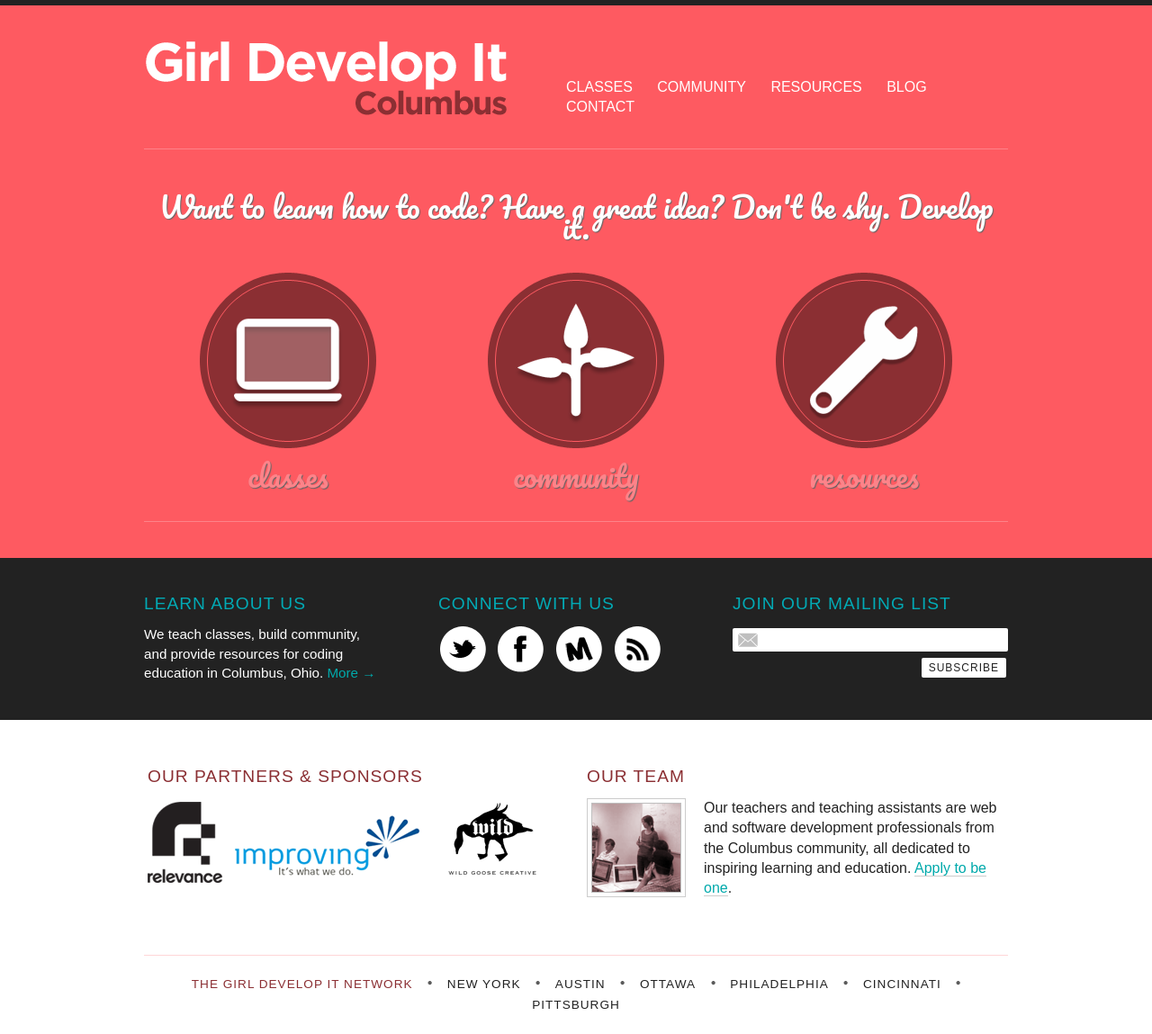
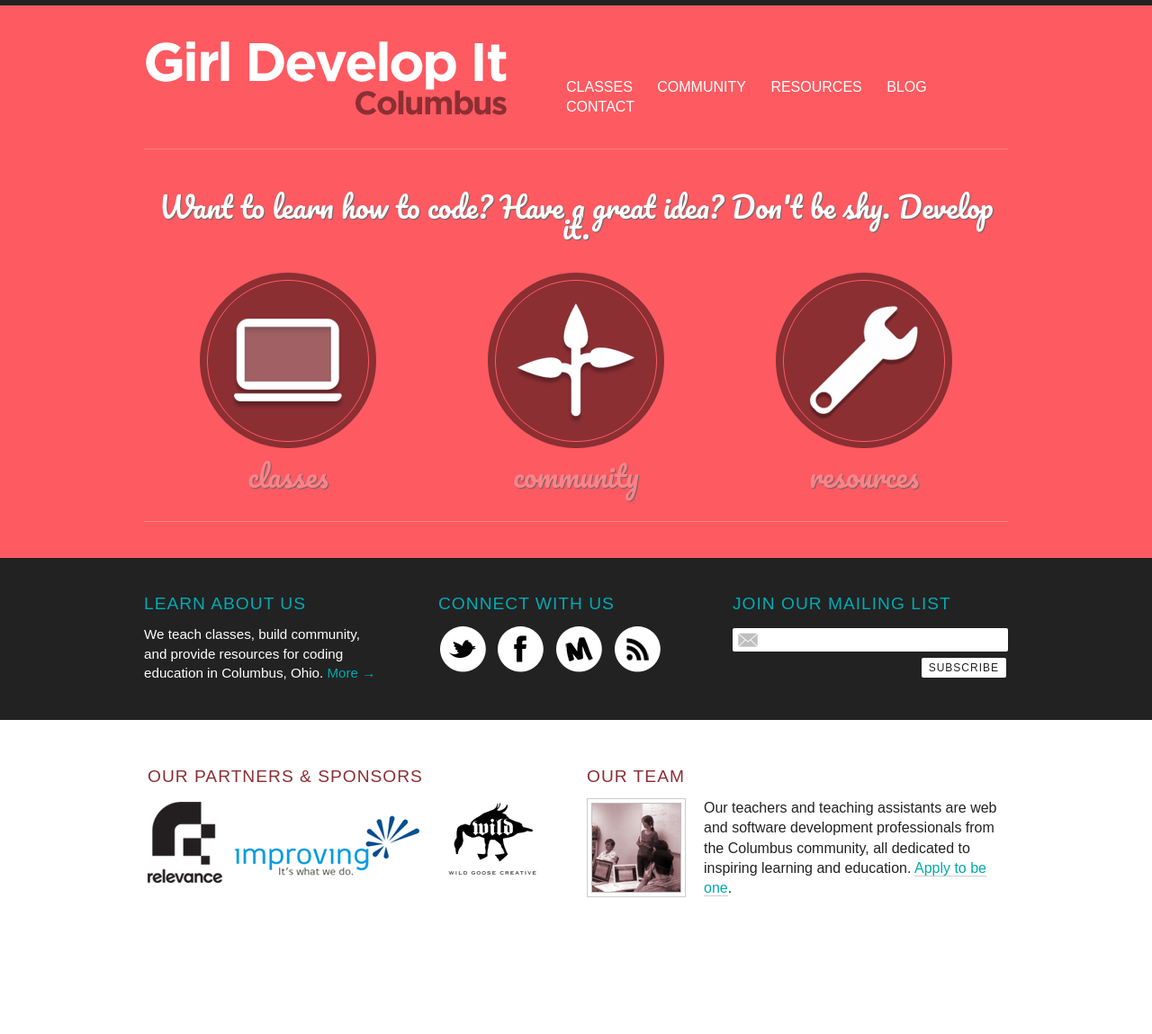
Before and after one commit to gdicbus/gdicbus.github.io, a Jekyll site: the page built from index.html, in a window 1280 px wide. Shown: the whole page at 90% size. Built offline with Jekyll 4.4.1, drawn with Linux system fonts in a browser that asks for light colours; nearby versions of some CDN libraries; library files that are not in the unit come from our copies; after the commit the page ends 1031 px from its top, so only the background shows below that.

Commit message:
Strip out footer for now - outdated list of GDI chapters

```diff
--- a/_includes/footer.html
+++ b/_includes/footer.html
@@ -1,22 +1,3 @@
-    <div class="footer">
-
-      <ul>
-        <li>The Girl Develop It Network</li>
-        <li> <img src="../images/bullet.png" height="8" width="5" /> </li>
-        <li><a href="http://www.girldevelopit.com/">New York</a></li>
-        <li> <img src="../images/bullet.png" height="8" width="5" /> </li>
-        <li><a href="http://www.meetup.com/Girl-Develop-It-Austin/">Austin</a></li>
-        <li> <img src="../images/bullet.png" height="8" width="5" /> </li>
-        <li><a href="http://www.meetup.com/Girl-Develop-It-Ottawa/">Ottawa</a></li>
-        <li> <img src="../images/bullet.png" height="8" width="5" /> </li>
-        <li><a href="http://www.meetup.com/Girl-Develop-It-Philadelphia/">Philadelphia</a></li>
-        <li> <img src="../images/bullet.png" height="8" width="5" /> </li>
-        <li><a href="http://www.meetup.com/Girl-Develop-It-Cincinnati/">Cincinnati</a></li>
-        <li> <img src="../images/bullet.png" height="8" width="5" /> </li>
-        <li><a href="http://www.girldevelopitpgh.com/">Pittsburgh</a></li>
-      </ul>
-
-    </div> <!-- /footer -->
 
   <!-- Typekit -->
   <script type="text/javascript" src="http://use.typekit.com/igm2mgz.js"></script>
```
